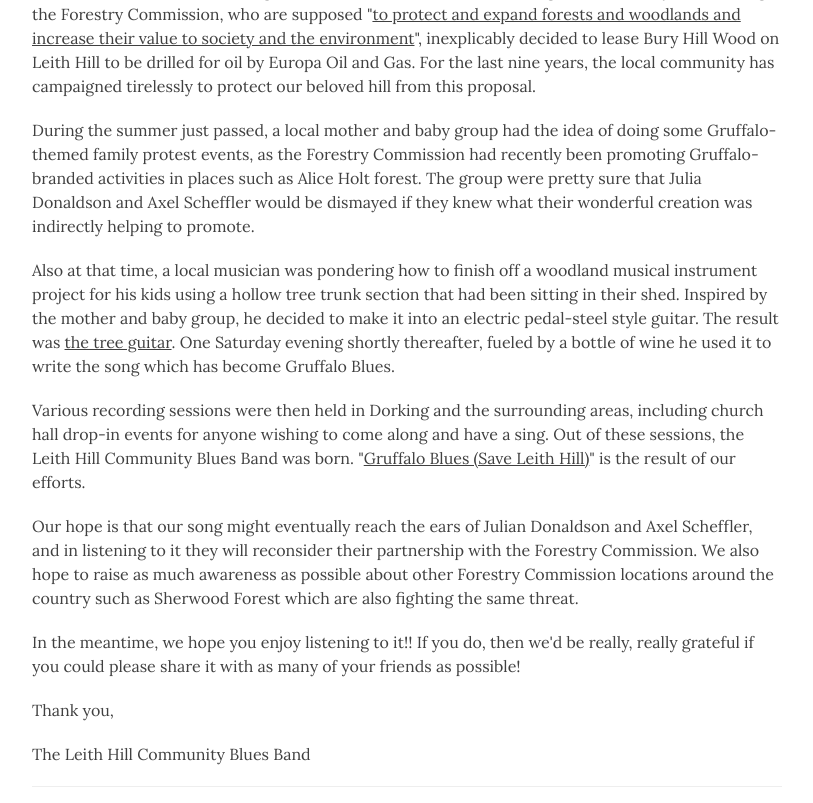
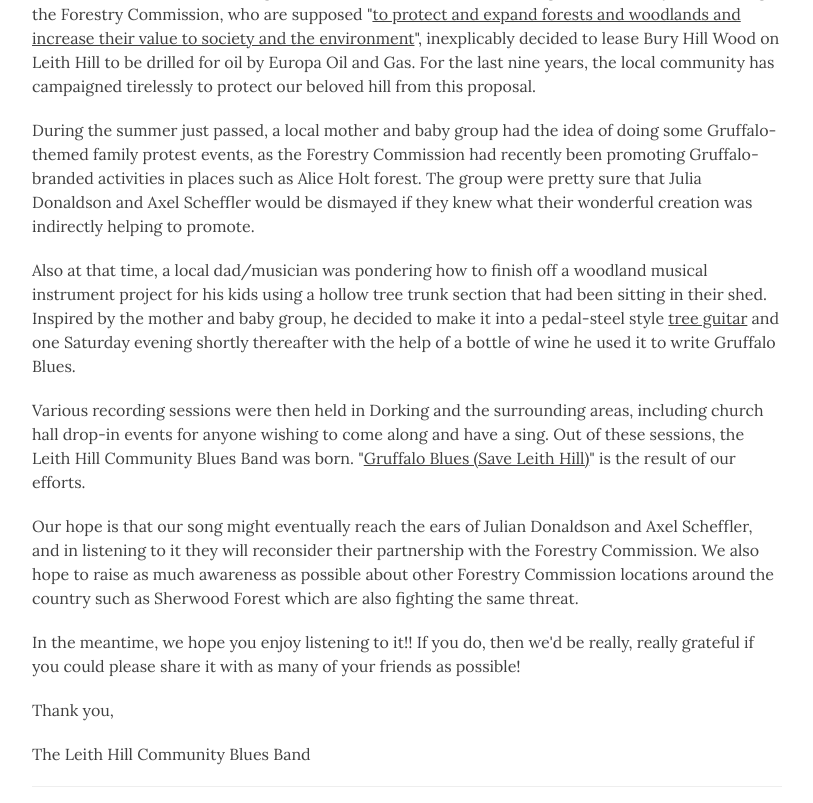
Before and after one commit to voiceforleithhill/leithhillblues.co.uk, a Jekyll site: the page built from index.html, in a window 1280 px wide and 900 px high, scrolled down 445 px, cut to the strip 0-803 px from the top of the window. Shown: the whole strip, without its empty margins (233-1046 px from the left). Built offline with Jekyll 4.4.1, drawn with Linux system fonts in a browser that asks for light colours; nearby versions of some CDN libraries; the list of posts is cut into pages by our own code.

Commit message:
Content updates

```diff
--- a/index.html
+++ b/index.html
@@ -8,7 +8,7 @@
 
 <p>During the summer just passed, a local mother and baby group had the idea of doing some Gruffalo-themed family protest events, as the Forestry Commission had recently been promoting Gruffalo-branded activities in places such as Alice Holt forest. The group were pretty sure that Julia Donaldson and Axel Scheffler would be dismayed if they knew what their wonderful creation was indirectly helping to promote.</p>
 
-<p>Also at that time, a local musician was pondering how to finish off a woodland musical instrument project for his kids using a hollow tree trunk section that had been sitting in their shed. Inspired by the mother and baby group, he decided to make it into an electric pedal-steel style guitar. The result was <a href="{{ site.baseurl }}/tree-guitar">the tree guitar</a>. One Saturday evening shortly thereafter, fueled by a bottle of wine he used it to write the song which has become Gruffalo Blues.</p>
+<p>Also at that time, a local dad/musician was pondering how to finish off a woodland musical instrument project for his kids using a hollow tree trunk section that had been sitting in their shed. Inspired by the mother and baby group, he decided to make it into a pedal-steel style <a href="{{ site.baseurl }}/tree-guitar">tree guitar</a> and one Saturday evening shortly thereafter with the help of a bottle of wine he used it to write Gruffalo Blues.</p>
 
 <p>Various recording sessions were then held in Dorking and the surrounding areas, including church hall drop-in events for anyone wishing to come along and have a sing. Out of these sessions, the Leith Hill Community Blues Band was born. "<a href="{{ site.baseurl }}/song">Gruffalo Blues (Save Leith Hill)</a>" is the result of our efforts.</p>
 
```
